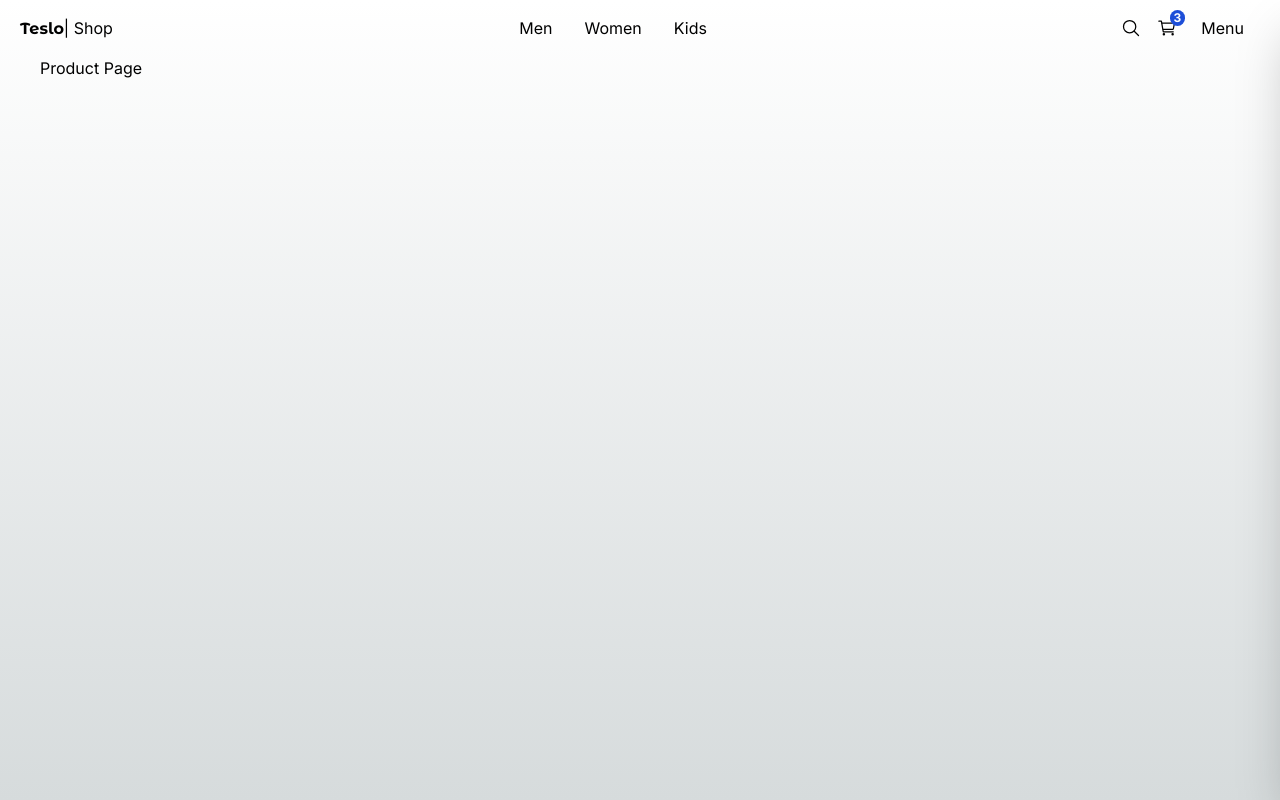
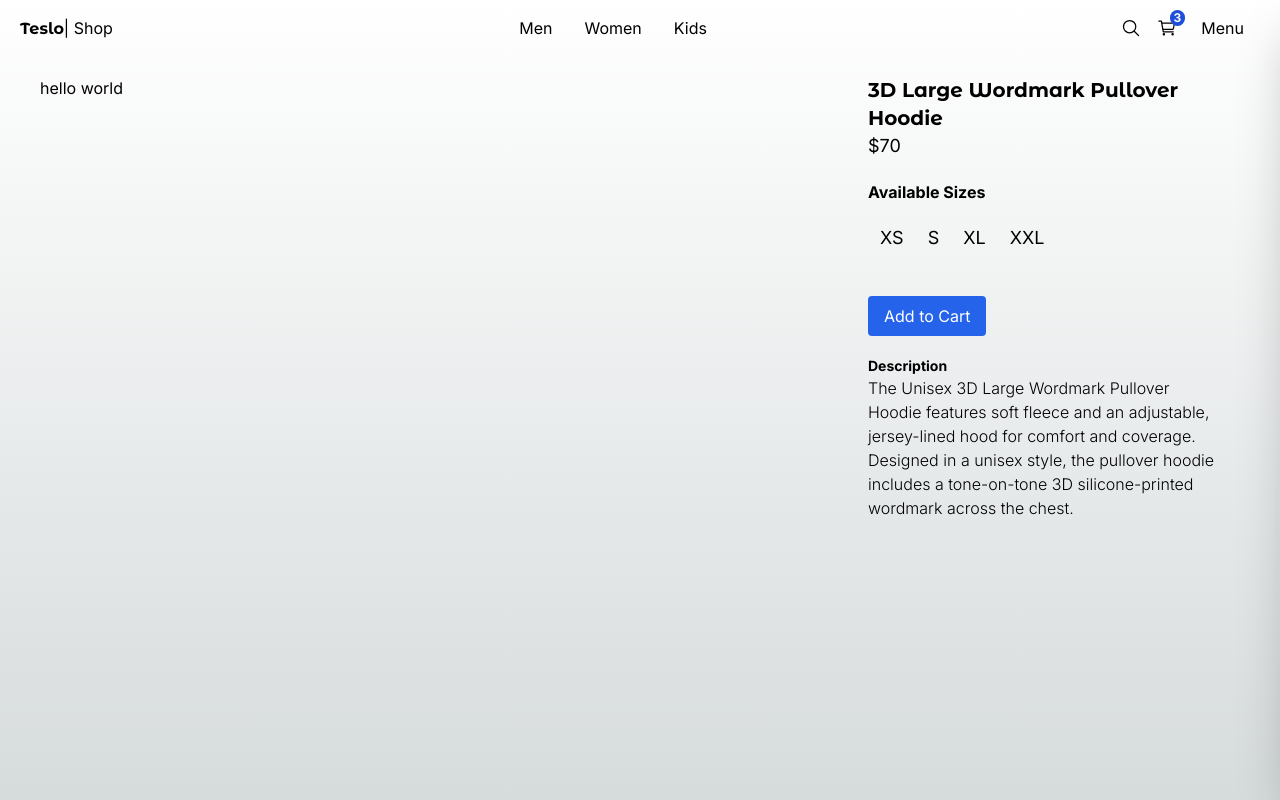
Before and after one commit to GerardoDev25/shop_next-2024-fr, a Next.js app: page /product/3d_large_wordmark_pullover_hoodie in a window 1280 px wide. Built offline with nearby package versions, Linux system fonts and the light colour scheme.

Commit message:
chore(dev): :construction: size selecter component

```diff
--- a/src/app/(shop)/category/[id]/page.tsx
+++ b/src/app/(shop)/category/[id]/page.tsx
@@ -1,4 +1,4 @@
-import { ProductGrid } from '@/components/products/product';
+import { ProductGrid } from '@/components/products';
 import { Title } from '@/components/ui';
 import { Category } from '@/interfaces';
 import { initialData } from '@/seed/seed';
--- a/src/app/(shop)/page.tsx
+++ b/src/app/(shop)/page.tsx
@@ -1,4 +1,4 @@
-import { ProductGrid } from '@/components/products/product';
+import { ProductGrid } from '@/components/products';
 import { Title } from '@/components/ui/';
 import { initialData } from '@/seed/seed';
 
--- /dev/null
+++ b/src/app/(shop)/product/[slug]/not-found.tsx
@@ -0,0 +1,5 @@
+import { PageNotFound } from '@/components/ui/';
+
+export default function NotFoundPage() {
+  return <PageNotFound />;
+}
--- a/src/app/(shop)/product/[slug]/page.tsx
+++ b/src/app/(shop)/product/[slug]/page.tsx
@@ -1,8 +1,51 @@
+import { notFound } from 'next/navigation';
 
-export default function ProductPage() {
+import { initialData } from '@/seed/seed';
+import { titleFont } from '@/config';
+import { SizeSelector } from '@/components/product';
+
+interface Props {
+  params: { slug: string };
+}
+
+export default function ProductPage({ params }: Props) {
+  const { slug } = params;
+
+  const product = initialData.products.find((product) => product.slug === slug);
+
+  if (!product) {
+    notFound();
+  }
+
   return (
-    <div>
-      <h1>Product Page</h1>
+    <div className='mt-5 mb-20 grid md:grid-cols-3 gap-3'>
+      {/* SlideShow */}
+      <div className='col-span-1 md:col-span-2 '>
+        <h1>hello world</h1>
+      </div>
+
+      {/* Details */}
+      <div className='col-span-1 px-5 '>
+        <h1 className={`${titleFont.className} antialiased font-bold text-xl`}>
+          {product.title}
+        </h1>
+        <p className='text-lg mb-5'>${product.price}</p>
+        {/* todo size selector */}
+
+        <SizeSelector
+          availableSizes={product.sizes}
+          selectedSize={product.sizes[0]}
+        />
+
+        {/* todo quantity selector */}
+
+        {/* button */}
+        <button className='btn-primary my-5'>Add to Cart</button>
+
+        {/* Description */}
+        <h3 className='font-bold text-sm'>Description</h3>
+        <p className='font-light'>{product.description}</p>
+      </div>
     </div>
   );
 }
--- /dev/null
+++ b/src/components/product/index.ts
@@ -0,0 +1 @@
+export * from './size-selector';
--- /dev/null
+++ b/src/components/product/size-selector/SizeSelector.tsx
@@ -0,0 +1,27 @@
+import { Size } from '@/interfaces';
+import clsx from 'clsx';
+
+interface Props {
+  selectedSize: Size;
+  availableSizes: Size[];
+}
+
+export const SizeSelector = ({ availableSizes, selectedSize }: Props) => {
+  return (
+    <div className='my-5'>
+      <h3 className='font-bold mb-4'>Available Sizes</h3>
+      <div className='flex'>
+        {availableSizes.map((size) => (
+          <button
+            key={size}
+            className={clsx('mx-2 p-1 hover:underline text-lg', {
+              undefined: size === selectedSize,
+            })}
+          >
+            {size}
+          </button>
+        ))}
+      </div>
+    </div>
+  );
+};
--- /dev/null
+++ b/src/components/product/size-selector/index.ts
@@ -0,0 +1 @@
+export * from './SizeSelector';
--- a/src/components/products/index.ts
+++ b/src/components/products/index.ts
@@ -0,0 +1 @@
+export * from './product-grid';
--- a/src/components/products/product/index.ts
+++ /dev/null
@@ -1 +0,0 @@
-export * from './product-grid';
```
Also changed, not shown: src/components/products/product-grid/ProductGrid.tsx (renamed from src/components/products/product/product-grid/ProductGrid.tsx), src/components/products/product-grid/ProductGridItem.tsx (renamed from src/components/products/product/product-grid/ProductGridItem.tsx), src/components/products/product-grid/index.ts (renamed from src/components/products/product/product-grid/index.ts).
